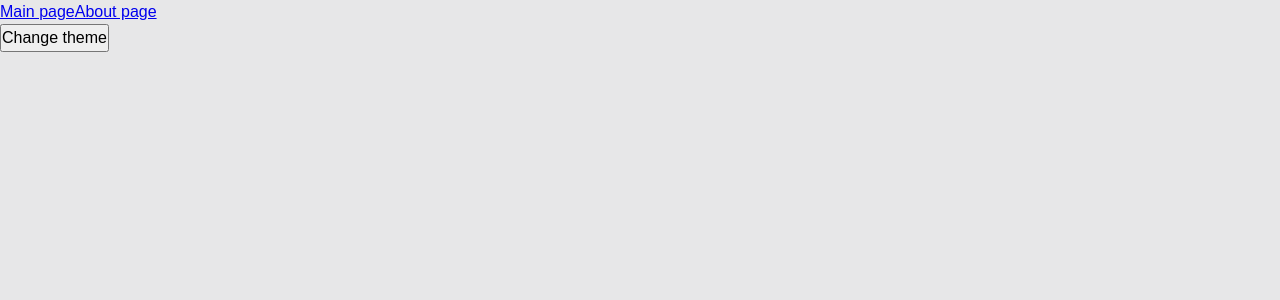
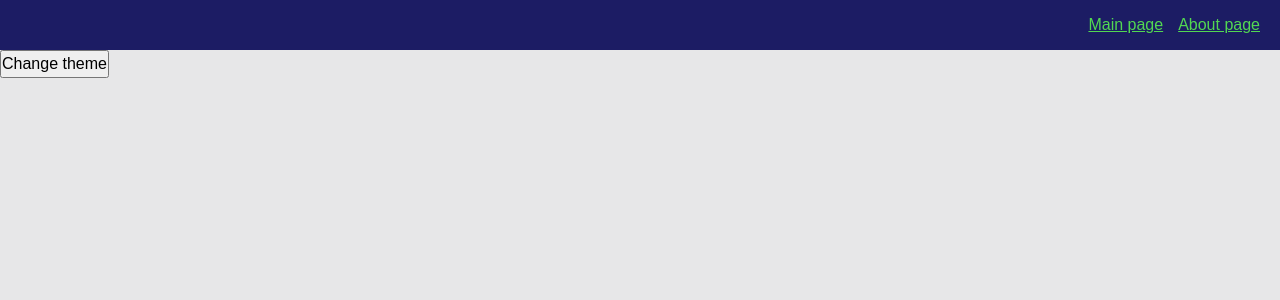
Before and after one commit to Yuriy113/Frontend, a React app: page / in a window 1280 px wide. Shown: the top 300 px of the page. Built offline with nearby package versions, Linux system fonts and the light colour scheme.

Commit message:
Lesson 12 / Navbar
1. add navbar widget
2. add uiKit component (AppLink)

```diff
--- a/src/app/App.tsx
+++ b/src/app/App.tsx
@@ -1,19 +1,17 @@
-import { Link } from 'react-router-dom';
 import { useTheme } from './providers/ThemeProvider';
 import { classNames } from './../shared/lib/classNames/classNames';
 import { AppRouter } from './providers/router';
 
 import './styles/index.scss';
+import { Navbar } from 'widgets/Navbar';
 
 export const App = () => {
     const { theme, toggleTheme } = useTheme();
 
     return (
         <div className={classNames('app', {}, [theme])}>
-            <Link to="/">Main page</Link>
-            <Link to="/about">About page</Link>
+            <Navbar />
             <AppRouter />
-
             <div>
                 <button onClick={toggleTheme}>Change theme</button>
             </div>
--- a/src/app/styles/themes/dark.scss
+++ b/src/app/styles/themes/dark.scss
@@ -1,6 +1,10 @@
 .app.dark {
     --bg-color: #1c1c64;
+    --bg-color-inverted: #e7e7e8;
 
     --primary-color: #08b508;
     --secondary-color: #52d852;
+
+    --primary-color-inverted: #0e14de;
+    --secondary-color-inverted: #385dcd;
 }
--- a/src/app/styles/themes/normal.scss
+++ b/src/app/styles/themes/normal.scss
@@ -1,6 +1,10 @@
 .app.light {
     --bg-color: #e7e7e8;
+    --bg-color-inverted: #1c1c64;
 
     --primary-color: #0e14de;
     --secondary-color: #385dcd;
+
+    --primary-color-inverted: #08b508;
+    --secondary-color-inverted: #52d852;
 }
--- a/src/app/styles/variables/global.scss
+++ b/src/app/styles/variables/global.scss
@@ -8,4 +8,8 @@
     --font-size-l: 24px;
     --font-line-l: 32px;
     --font-l: var(--font-size-l) / var(--font-line-l) var(--font-family-main);
+
+    // размеры
+    --navbar-height: 50px;
+    --navbar-padding: 20px;
 }
--- a/src/shared/lib/classNames/classNames.ts
+++ b/src/shared/lib/classNames/classNames.ts
@@ -6,10 +6,10 @@
 //     mods: Mods,
 //     additional: string[]
 // }
-export function classNames(cls:string, mods: Mods, additional: string[]): string {
+export function classNames(cls:string, mods: Mods = {}, additional: string[] = []): string {
     return [
         cls,
-        ...additional,
+        ...additional.filter(Boolean),
         ...Object.entries(mods)
             .filter(([className, value]) => Boolean(value))
             .map(([className, value]) => className)
--- /dev/null
+++ b/src/shared/ui/AppLink/AppLink.tsx
@@ -0,0 +1,24 @@
+import { classNames } from 'shared/lib/classNames/classNames';
+import { Link, LinkProps } from 'react-router-dom';
+
+import cls from './appLink.module.scss';
+import { FC } from 'react';
+
+export enum AppLinkTheme {
+    PRIMARY = 'primary',
+    SECONDARY = 'secondary',
+}
+
+interface AppLinkProps extends LinkProps {
+    className?: string;
+    theme?: AppLinkTheme;
+}
+
+export const AppLink: FC<AppLinkProps> = (props) => {
+    const { to, className, children, theme = AppLinkTheme.PRIMARY, ...otherProps } = props;
+    return (
+        <Link to={to} className={classNames(cls.appLink, {}, [className, cls[theme]])} {...otherProps}>
+            {children}
+        </Link>
+    );
+};
--- /dev/null
+++ b/src/shared/ui/AppLink/appLink.module.scss
@@ -0,0 +1,11 @@
+.appLink {
+    color: var(--primary-color);
+}
+
+.primary {
+    color: var(--primary-color);
+}
+
+.secondary {
+    color: var(--secondary-color-inverted);
+}
--- /dev/null
+++ b/src/widgets/Navbar/index.ts
@@ -0,0 +1 @@
+export { Navbar } from './ui/Navbar';
--- /dev/null
+++ b/src/widgets/Navbar/ui/Navbar.tsx
@@ -0,0 +1,19 @@
+import { classNames } from 'shared/lib/classNames/classNames';
+
+import cls from './navbar.module.scss';
+import { AppLink, AppLinkTheme } from 'shared/ui/AppLink/AppLink';
+
+interface NavbarProps {
+    className?: string;
+}
+
+export const Navbar = ({ className }: NavbarProps) => {
+    return (
+        <div className={classNames(cls.navbar, {}, [className])}>
+            <div className={cls.links}>
+                <AppLink theme={AppLinkTheme.SECONDARY} to="/">Main page</AppLink>
+                <AppLink theme={AppLinkTheme.SECONDARY} to="/about">About page</AppLink>
+            </div>
+        </div>
+    );
+};
--- /dev/null
+++ b/src/widgets/Navbar/ui/navbar.module.scss
@@ -0,0 +1,16 @@
+.navbar {
+    width: 100%;
+    height: var(--navbar-height);
+    background-color: var(--bg-color-inverted);
+    display: flex;
+    align-items: center;
+    justify-content: space-between;
+    // gap: 15px;
+    padding: 20px;
+}
+
+.links {
+    margin-left: auto;
+    display: flex;
+    gap: 15px;
+}
```
